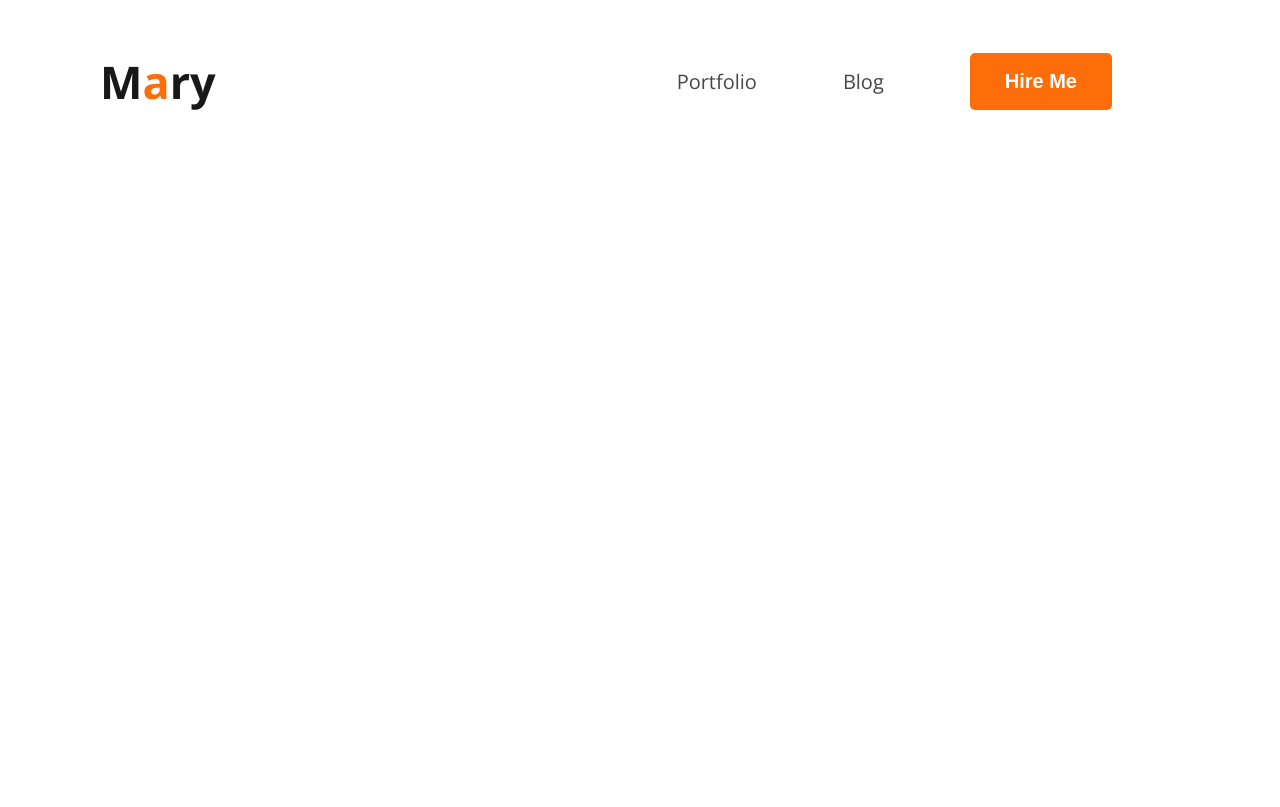
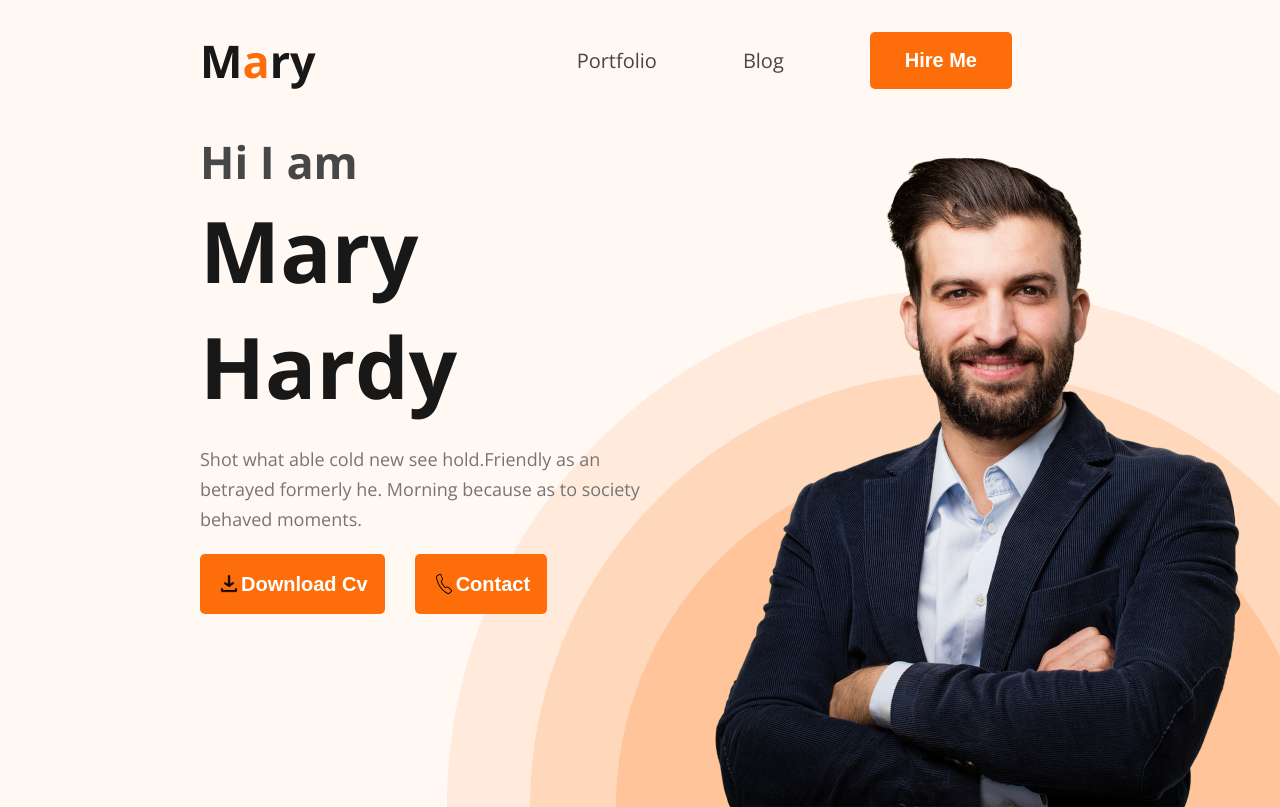
Before and after one commit to roushan-sheik/portfolio, a website: page index.html in a window 1280 px wide. Drawn offline with nearby package versions, Linux system fonts and the light colour scheme.

Commit message:
home banner added

```diff
--- a/index.html
+++ b/index.html
@@ -22,6 +22,25 @@
 				<li><a href="#"><button class="btn-primary btn">Hire Me</button></a></li>
 			</ul>
 		</nav>
+		<div class="banner">
+			<div class="banner-content">
+				<h3>Hi I am</h3>
+				<h1>Mary Hardy</h1>
+				<div>
+					<p>Shot what able cold new see hold.Friendly as an betrayed formerly he. Morning because as to
+						society behaved moments.</p>
+					<div class="btn-parent">
+						<button class="btn-primary down-btn">
+							<img src="./images/download-icon.png" width="24px" height="24px" alt="Icon">
+							Download Cv</button>
+						<button class="btn-primary con-btn">
+							<img src="./images/contact-icon.png" alt="Icon">
+							Contact</button>
+					</div>
+				</div>
+			</div>
+			<img src="./images/hardy.png">
+		</div>
 	</header>
 	<main></main>
 	<footer></footer>
--- a/style.css
+++ b/style.css
@@ -10,11 +10,11 @@ body {
 .primary {
   color: #fd6e0a;
 }
-/* nav styles */
+/* nav related styles styles */
 nav {
   display: flex;
   justify-content: space-between;
-  margin: 51px 100px 0 100px;
+  padding: 30px 200px;
 }
 .nav_title {
   color: #181818;
@@ -48,3 +48,64 @@ nav {
   padding: 17px 35px;
   font-size: 20px;
 }
+.header {
+  background-color: #fff8f3;
+  background-image: url("./images/header_bg.png");
+  background-repeat: no-repeat;
+  background-position: bottom right;
+}
+/* banner related styles */
+.banner {
+  display: flex;
+  justify-content: space-between;
+  /* align-items: center; */
+  padding: 10px 30px 0 200px;
+}
+.banner-content {
+  display: flex;
+  flex-direction: column;
+}
+.banner-content > h3 {
+  color: #474747;
+  font-size: 45px;
+  font-weight: 600;
+}
+.banner-content > h1 {
+  color: #181818;
+  font-size: 85px;
+  font-weight: bold;
+}
+.banner-content P {
+  color: #757575;
+  font-size: 18px;
+  line-height: 30px;
+  margin: 20px 0;
+}
+.down-btn {
+  display: flex;
+  align-items: center;
+  padding: 18px 17px;
+  font-size: 20px;
+  color: #fff;
+  margin-right: 30px;
+}
+.con-btn {
+  display: flex;
+  align-items: center;
+  padding: 18px 17px;
+  font-size: 20px;
+  color: #fff;
+}
+.btn-parent {
+  display: flex;
+  align-items: center;
+}
+.btn-parent img {
+  width: 24px;
+  height: 24px;
+}
+/* Banner image  */
+.banner-image imj {
+  width: 570px;
+  height: 680px;
+}
```
Also changed, not shown: images/contact-icon.png (added), images/download-icon.png (added).
